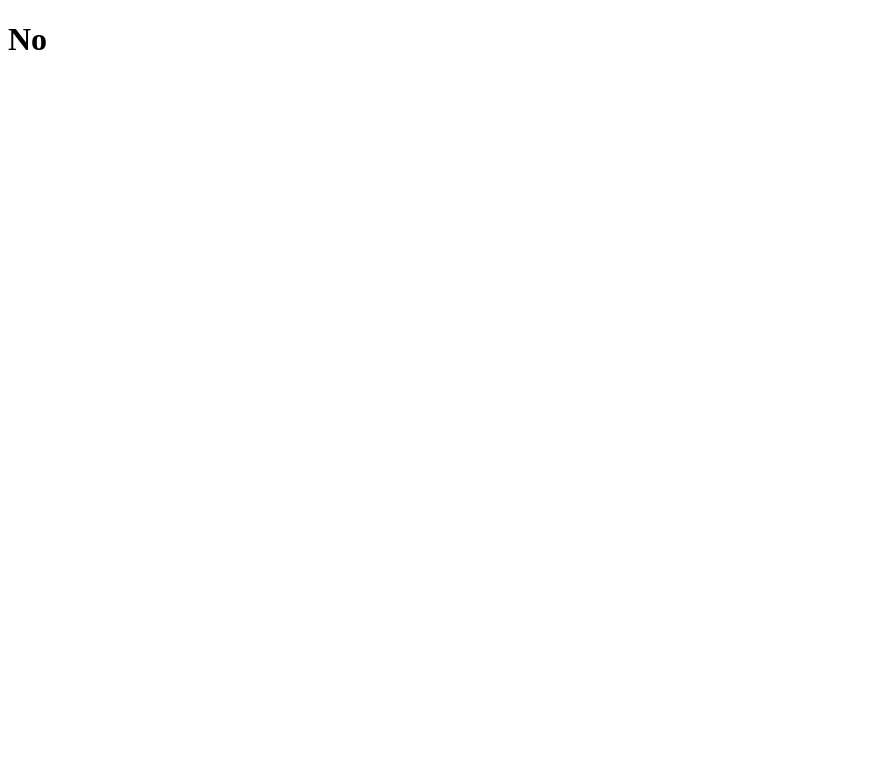
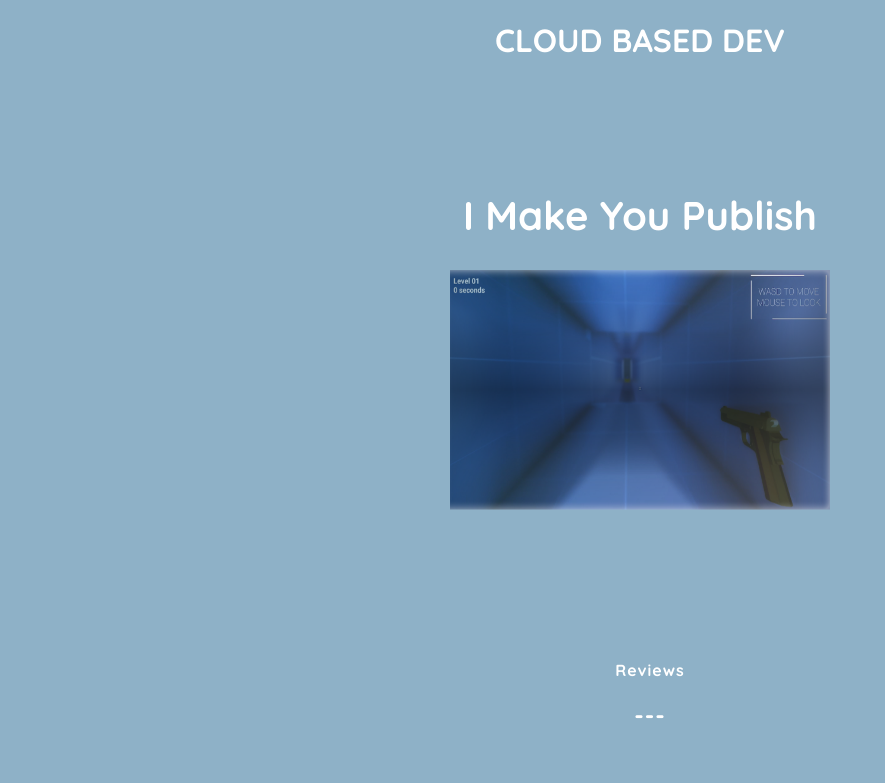
Before and after one commit to cloudbaseddev/cloudbaseddev.github.io, a plain HTML site: page index.html in a window 1280 px wide. Shown: the whole page, without its empty margins (0-885 px from the left). Drawn offline with Linux system fonts and the light colour scheme.

Commit message:
added some stuff

```diff
--- a/css/style.css
+++ b/css/style.css
@@ -1,3 +1,54 @@
-body {
-    background-color: #000000;
+* {
+    background-color: #8EB1C7;
+    color: white;
+    font-family: 'Quicksand', sans-serif;
+    margin: 10px;
+    padding: 0px;
 }
+
+header {
+    text-align: center;
+
+}
+
+#testimonials {
+    display: flex;
+    justify-content: center;
+    align-items: center;
+    flex-direction: column;
+    width: 100%;
+    margin-top: 100px;
+}
+
+
+.testimonial-heading {
+    letter-spacing: 1px;
+    margin: 30px 0px;
+    padding: 10px 20px;
+    display: flex;
+    flex-direction: column;
+    justify-content: center;
+    align-items: center;
+
+}
+.testimonial-heading h1 {
+    font-size: 2.2rem;
+    font-weight: 500;
+    background-color: #202020;
+    color: white;
+
+}
+
+#title-screen {
+    margin-top: 130px;
+    text-align: center;
+    font-size: 40px;
+    margin-bottom: 30px;
+}
+
+.image-gallery-item {
+    display: block;
+    margin-left: auto;
+    margin-right: auto;
+
+}
--- a/index.html
+++ b/index.html
@@ -4,10 +4,38 @@
     <meta charset="UTF-8">
     <meta http-equiv="X-UA-Compatible" content="IE=edge">
     <meta name="viewport" content="width=device-width, initial-scale=1.0">
-    <link rel="stylesheet" type="text/css" href="css/style.css" media=”screen” />
+    <link rel="stylesheet" type="text/css" href="css/style.css"/>
+    <link rel="preconnect" href="https://fonts.googleapis.com">
+    <link rel="preconnect" href="https://fonts.gstatic.com" crossorigin>
+    <link href="https://fonts.googleapis.com/css2?family=Quicksand:wght@700&display=swap" rel="stylesheet">
     <title>Home | Cloud Based Dev</title>
 </head>
 <body>
-    <h1>No</h1>
+    <header>
+
+        <h1>CLOUD BASED DEV</h1>
+
+    </header>
+
+    <h3 id="title-screen">
+        I Make You Publish
+    </h3>
+    <div id="image-gallery">
+
+        <img width="380" height="240" class="image-gallery-item" src="images/2.png">
+
+    </div>
+
+
+    <section id="testimonials">
+
+        <!--heading-->
+        <div class="testimonial-heading">
+            <span>Reviews</span>
+            <h2>---</h2>
+        </div>
+
+    </section>
+
 </body>
 </html>
```
Also changed, not shown: images/1.png (added), images/2.png (added), images/3.png (added).
